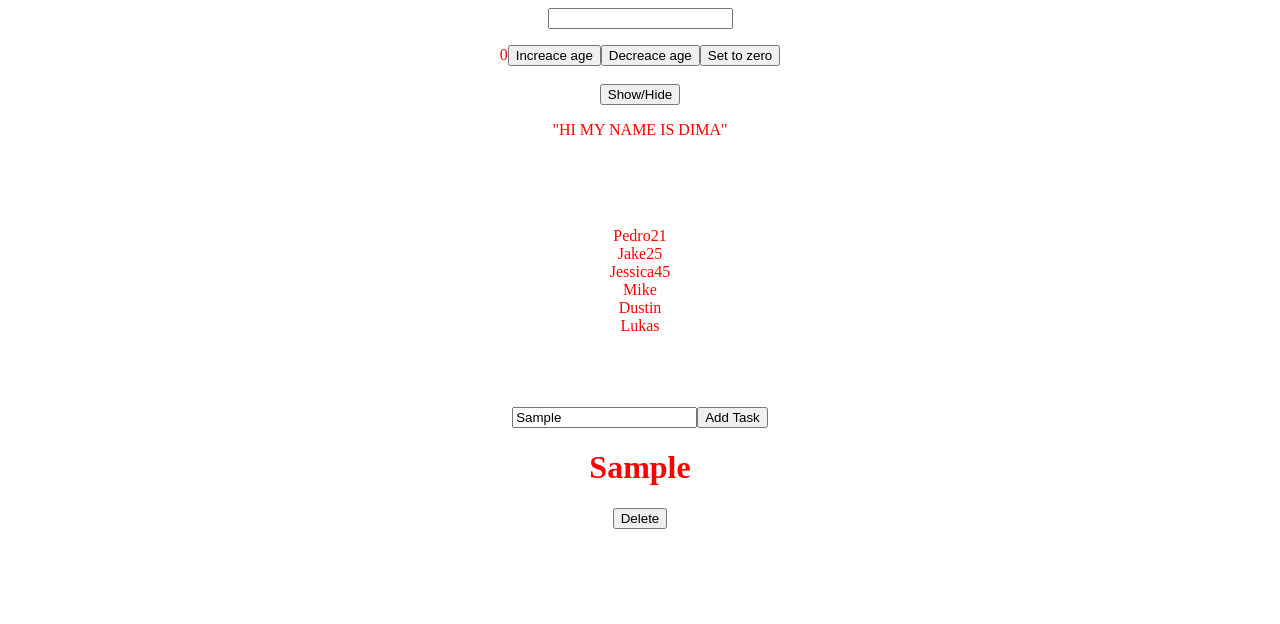
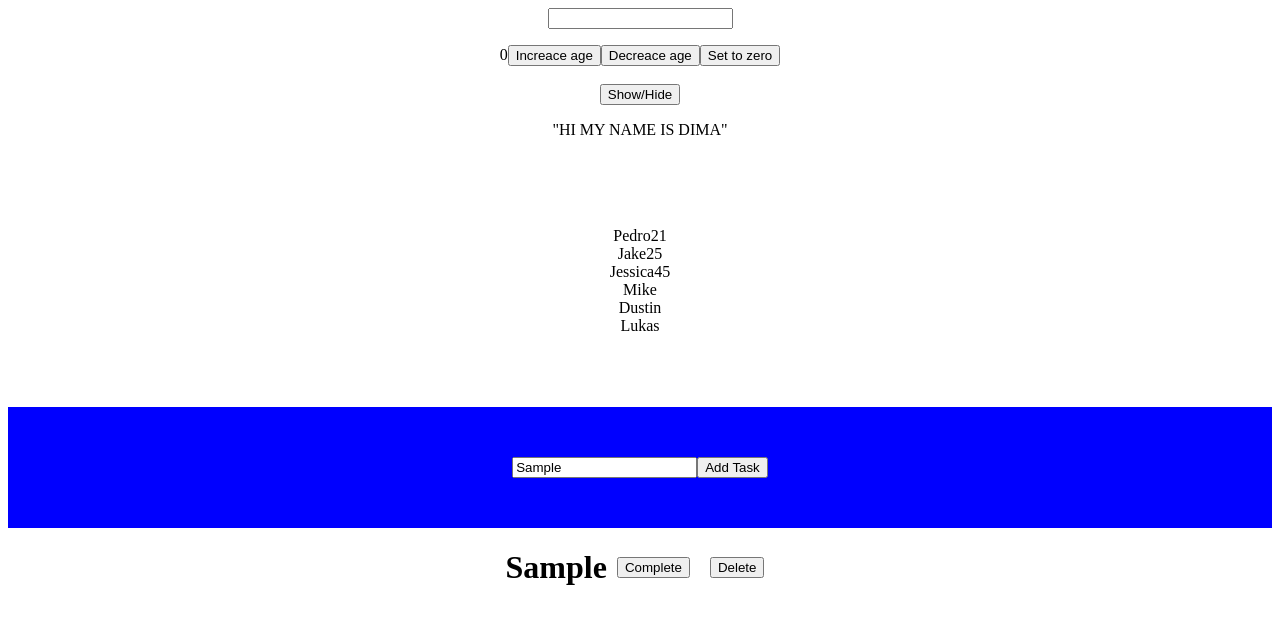
Before and after one commit to Radchenko87dmytro/social_media_website_app, a React (Create React App) app: page / in a window 1280 px wide. Both pictures are taken after typing "Sample" into the empty fields and a click on the button "Add Task". Shown: the top 624 px of the page. Built offline with nearby package versions, Linux system fonts and the light colour scheme.

Commit message:
Adding deleteTask function for deleting task functionality

```diff
--- a/src/App.module.css
+++ b/src/App.module.css
@@ -1,16 +1,8 @@
 .App {
   text-align: center;
-}
-
-.App-logo {
-  height: 40vmin;
-  pointer-events: none;
-}
-
-@media (prefers-reduced-motion: no-preference) {
-  .App-logo {
-    animation: App-logo-spin infinite 20s linear;
-  }
+  display: flex;
+  flex-direction: column;
+  align-items: center;
 }
 
 .App-header {
@@ -24,30 +16,26 @@
   color: white;
 }
 
-.App-link {
-  color: #61dafb;
-}
-
-@keyframes App-logo-spin {
-  from {
-    transform: rotate(0deg);
-  }
-  to {
-    transform: rotate(360deg);
-  }
-}
-
-
-
 .App1{
-  color: red;
   text-align: center;
+  flex-direction: column;
 }
 
 .addTask{
-
+  background-color: blue;
+  padding: 50px;
+  display: flex;
+  align-items: center;
+  justify-content: center;
 }
 
-.list{
+.task button{
+  text-align: center;
+  margin: 10px;
+}
 
+.task{
+  display: flex;
+  align-items: center;
+  justify-content: center;
 }
--- /dev/null
+++ b/src/Task.js
@@ -0,0 +1,15 @@
+import React from 'react';
+import styles from './App.module.css';
+
+const Task = (props) => {
+    return (
+        <div className={styles.task}>
+            <h1>{props.taskName}</h1>
+            <button>Complete</button>
+            <button onClick={()=>props.deleteTask(props.id)}>Delete</button>
+
+        </div>
+    );
+};
+
+export default Task;
--- a/src/ToDoList.js
+++ b/src/ToDoList.js
@@ -1,5 +1,6 @@
 import React, { useState } from 'react';
 import styles from './App.module.css';
+import Task from './Task';
 
 const ToDoList = () => {
 
@@ -11,7 +12,27 @@ const ToDoList = () => {
     }
 
     const addTask = () => {
-        setTodoList([...todoList, newTask])
+        const task = {
+            id: todoList.length === 0 ? 1 : todoList[todoList.length - 1].id + 1,
+            taskName: newTask,
+        }
+        setTodoList([...todoList, task])
+    }
+    console.log(todoList);
+
+    const deleteTask = (id)=>{
+        setTodoList(todoList.filter((task) => task.id !== id))
+
+        //const newTodoList = todoList.filter((task) => {
+            // if(task===id){
+            //     return false
+            // } else {
+            //     return true
+            // }
+            //return task !== id
+
+        //})
+        //setTodoList(newTodoList)
     }
 
     return (
@@ -21,13 +42,16 @@ const ToDoList = () => {
                 <button onClick={addTask}>Add Task</button>
             </div>
              <div className={styles.list}>
-                {todoList.map((item, key)=>
-                    <div>
-                        <h1 key={key}>{item}</h1>
-                        <button>Delete</button>
-                    </div>
+                {todoList.map((task, key)=>{
+                    return(
+                        <Task taskName={task.taskName}
+                              id={task.id}
+                              key={key}
+                              deleteTask={deleteTask}
+                              />
 
-             )}
+                    )
+                })}
              </div>{/*  */}
         </div>
 
```
